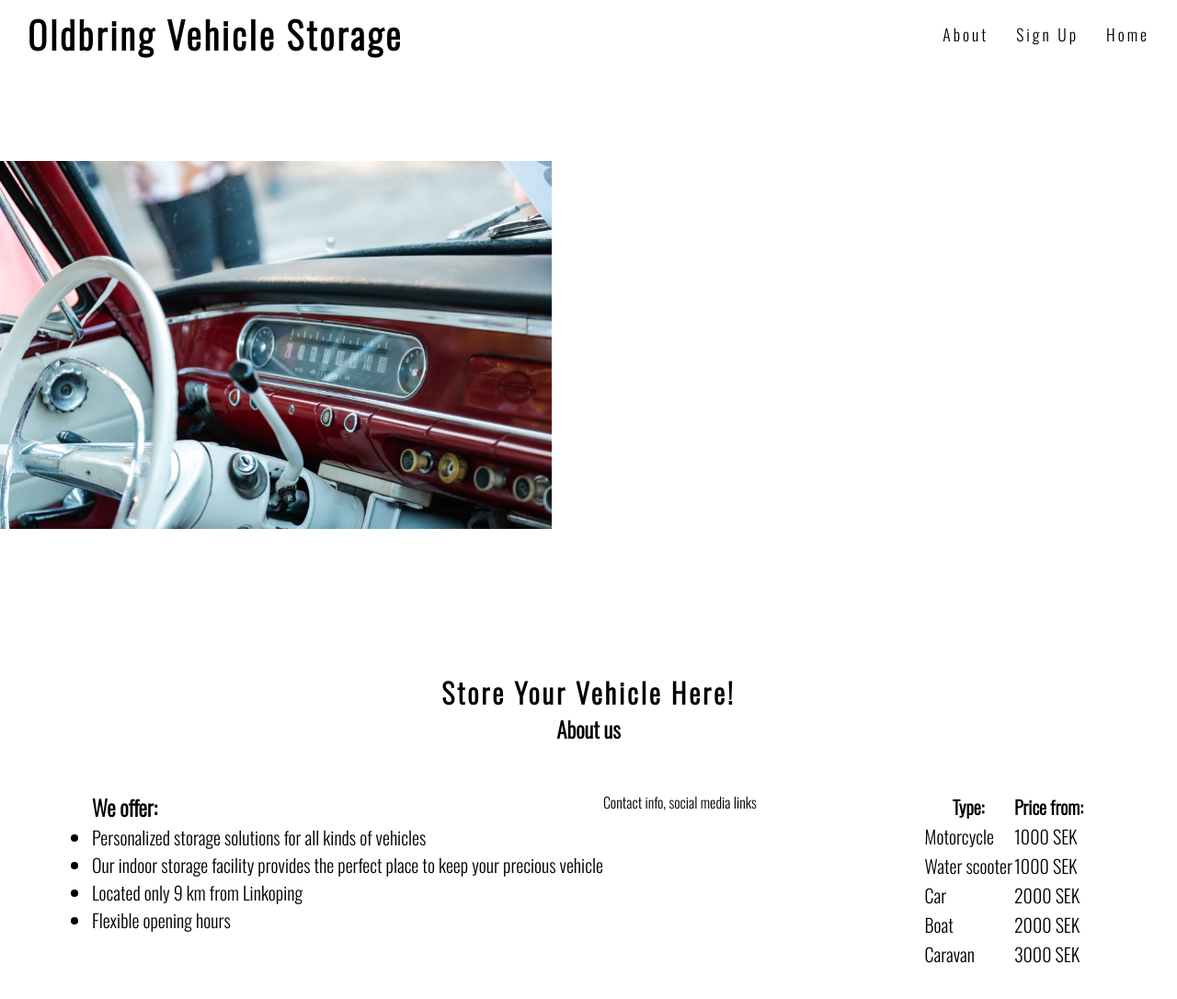
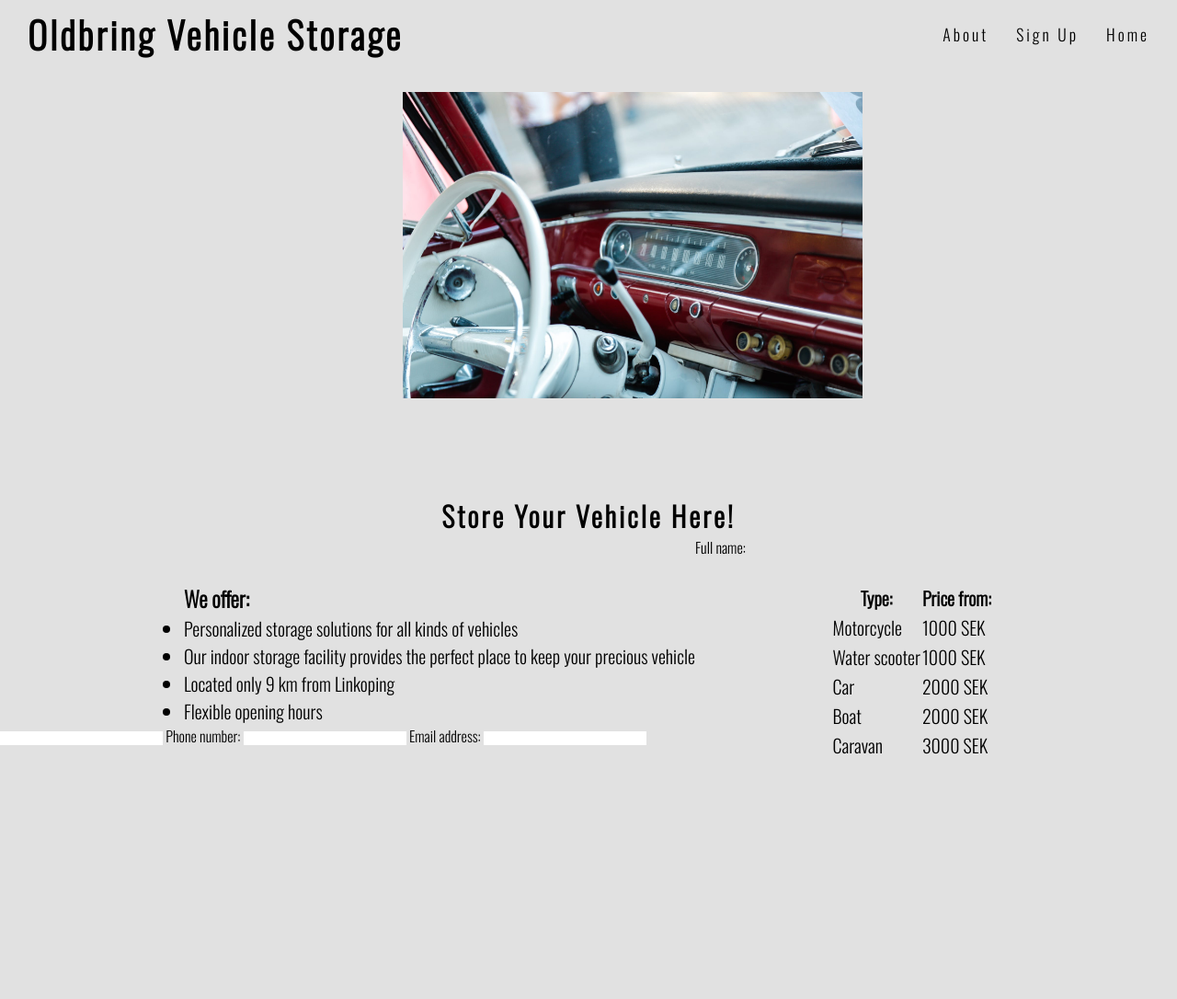
Before and after one commit to KarinOldbring/Vehicle-storage, a plain HTML site: page index.html in a window 1280 px wide. Shown: the whole page at 92% size. After the commit the page ends 962 px from the top, so only its background shows below. Drawn offline with nearby package versions, Linux system fonts and the light colour scheme.

Commit message:
Add form for sign up

```diff
--- a/assets/css/style.css
+++ b/assets/css/style.css
@@ -14,6 +14,7 @@ body {
     font-family: Oswald, sans-serif;
     font-weight: 300;
     color: black;
+    background-color: #e1e1e1;
 }
 
 /* headings and logo */
@@ -59,17 +60,15 @@ h2 {
 }
 
 #image {
-    margin-bottom: 100px;
+    margin-bottom: 50px;
     margin-top: 100px;
-    width: 600px;
+    width: 500px;
 
 }
 
 .main {
     margin-top: 50px;
-    margin-bottom: 50px;
     font-size: 20px;
-
 }
 
 #center {
@@ -78,9 +77,28 @@ h2 {
 
  #left {
      float: left;
-     margin-left: 100px;
+     margin-left: 200px;
  }
  #right {
      float: right;
-     margin-right: 100px;
+     margin-right: 200px;
  }
+
+ footer {
+     height: 150px;
+ }
+
+ .social {
+     text-align: center;
+ }
+
+.social > li {
+    display: inline;
+}
+
+.social i {
+    font-size: 160%;
+    margin: 1%;
+    padding: 5%;
+    color: black;
+}
--- a/index.html
+++ b/index.html
@@ -42,7 +42,6 @@
     <div class="main">
         <div id="center">
             <h2>Store your vehicle here!</h2>
-            <h3>About us</h3>
         </div>
 
         <div class="main" id="left">
@@ -88,9 +87,32 @@
 </main>
 
     </div>
+<form action="XXX" method="post">
+    <label for="fname">Full name:</label>
+    <input type="text" name="fname">
+    <label for="number">Phone number:</label>
+    <input type="number" name="number">
+    <label for="email">Email address:</label>
+    <input type="email" name="email">
+</form>
+
 <footer>
-        Contact info, social media links
+        <ul class="social">
+            <li>
+                <a href="https://www.facebook.com/" target="_blank" rel="noopener"
+                aria-label="Visit our Facebook page (opens in new tab)"><i class="fa-brands fa-facebook"></i></a>
+            </li>
+            <li>
+                <a href="https://www.instagram.com/" target="_blank"rel="noopener"
+                aria-label="Visit our Instagram page (opens in new tab)"><i class="fa-brands fa-instagram"></i></a>
+            </li>
+            <li>
+                <a href="https://twitter.com/" target="_blank"
+                rel="noopener" aria-label="Visit our Twitter page (opens in new tab)"><i class="fa-brands fa-twitter"></i></a>
+            </li>
+        </ul>
 </footer>
+
 </body>
 
 </html>
```
